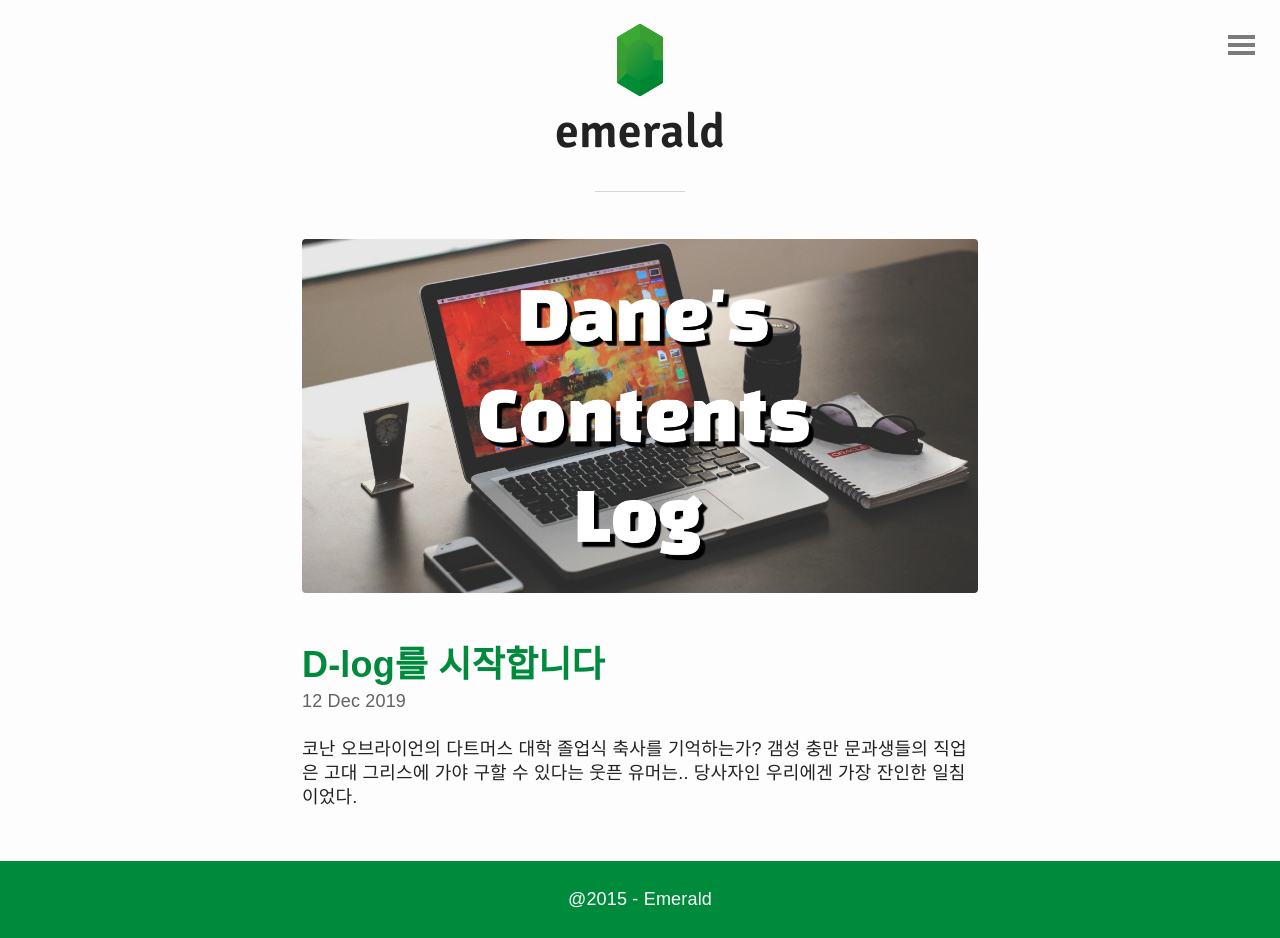
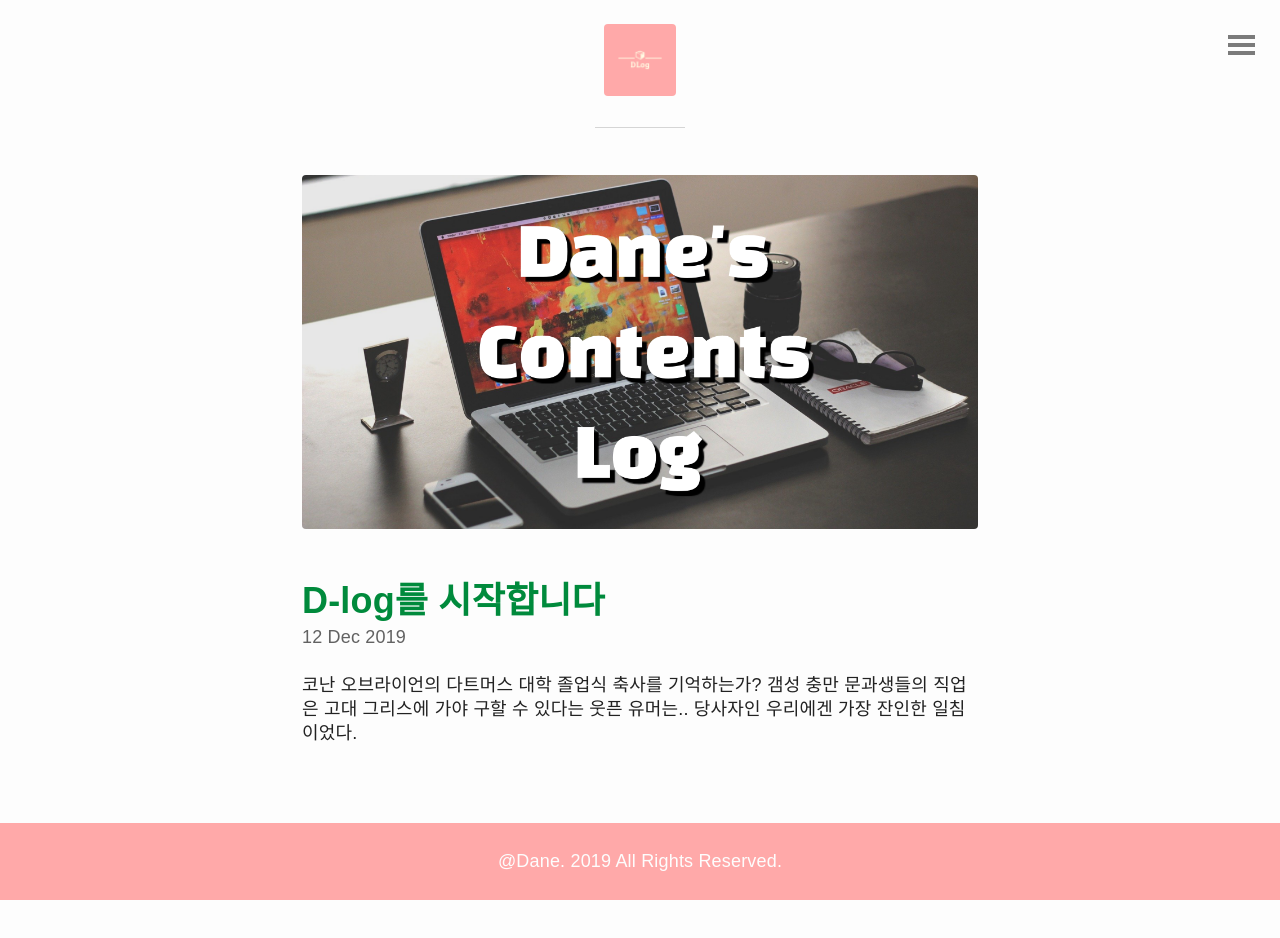
Before and after one commit to Dane10st/danelog, a Jekyll site: the page built from index.html, in a window 1280 px wide. Built offline with Jekyll 4.4.1, drawn with Linux system fonts in a browser that asks for light colours; some web fonts are replaced; the list of posts is cut into pages by our own code; after the commit the page ends 900 px from its top, so only the background shows below that.

Commit message:
footer + logo 변경
메뉴바 version 부분 bg 컬러 변경 필요

```diff
--- a/_includes/footer.html
+++ b/_includes/footer.html
@@ -1 +1 @@
-<footer class="footer"><span>@2015 - Emerald</span></footer>
+<footer class="footer" style="background:#FFA9A9"><span>@Dane. 2019 All Rights Reserved.</span></footer>
--- a/_includes/header.html
+++ b/_includes/header.html
@@ -1,6 +1,5 @@
 <header id="header">
 	<a href="{{ site.baseurl }}">
-		<img src="{{ "/img/emerald.svg" | prepend: site.baseurl | replace: '//', '/' }}" alt="Emerald Logo">
-	  <h1>emerald</h1>
+		<img src="{{ "/img/logo.png" | prepend: site.baseurl | replace: '//', '/' }}" alt="Dlog Logo">
 	</a>
 </header>
--- a/_includes/menu.html
+++ b/_includes/menu.html
@@ -1,4 +1,4 @@
-<nav {% if site.reverse == true %}id="nav-left"{% else %}id="nav"{% endif %}>
+<nav {% if site.reverse == true %}id="nav-left"{% else %}id="nav"{% endif %} style="background:#FFA9A9">
 	<div id="nav-list">
 		<a href="{{ site.baseurl }}">Home</a>
 
```
Also changed, not shown: img/Dlog.png (added), img/logo.png (added), 6 other files.
